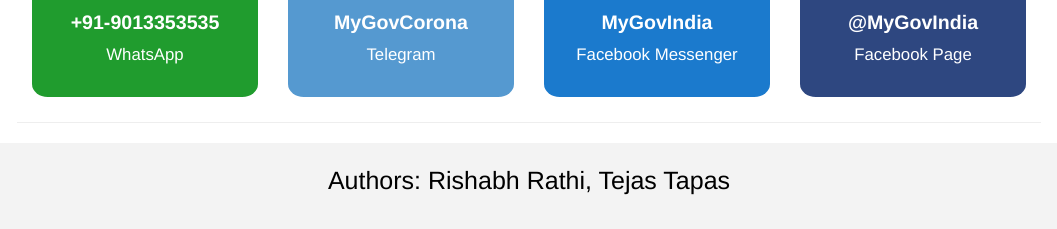
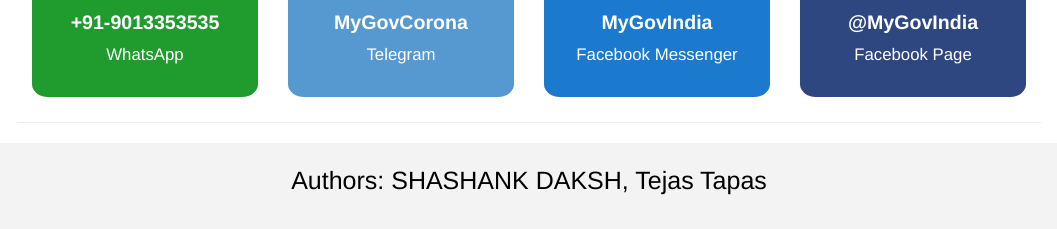
Before and after one commit to SHASHANK-DAKSH/COVID-AWARNESS1, a plain HTML site: page index.html in a window 1280 px wide. Shown: the part 3139-3368 px from the top of the page, without its empty margins (111-1168 px from the left). Drawn offline with Linux system fonts and the light colour scheme; files that its build step writes are made by us from their sources.

Commit message:
Add files via upload

```diff
--- a/index.html
+++ b/index.html
@@ -225,7 +225,7 @@
 	</div>
 
 	<footer>
-		<p>Authors: <a href="http://www.rishabhrathi.co" target="_blank"> Rishabh Rathi</a>, Tejas Tapas </p>
+		<p>Authors: <a href="http://www.SHASHANK.DAKS.CO." target="_blank"> SHASHANK DAKSH</a>, Tejas Tapas </p>
 	</footer>
 
 
```
